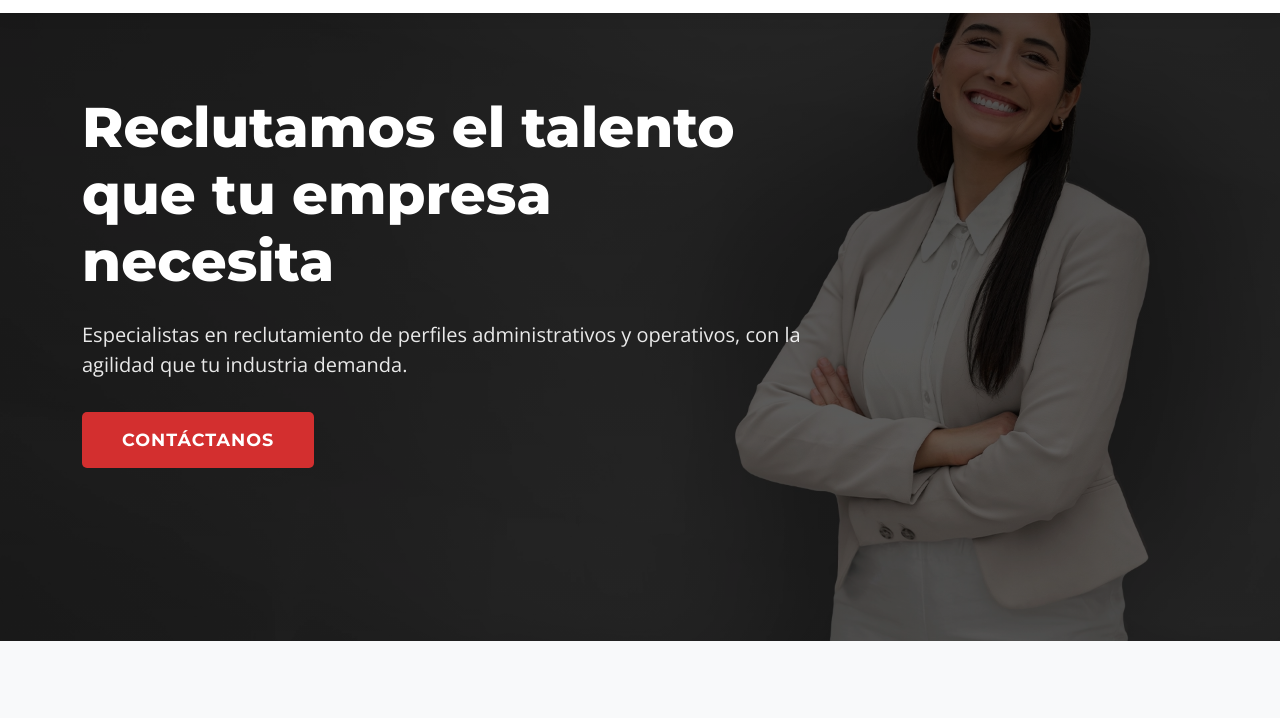
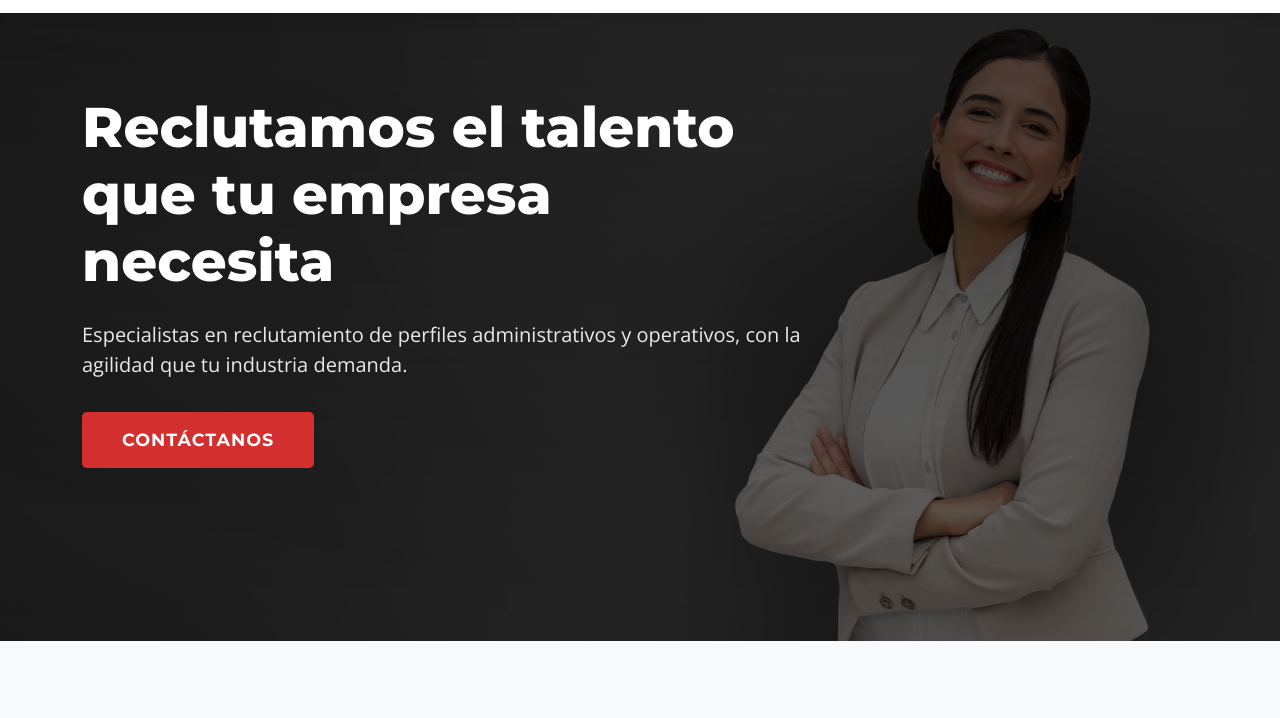
Before and after one commit to jesanchezfuturite/bullseye-lp, a plain HTML site: page index.html in a window 1280 px wide. Shown: the part 79-797 px from the top of the page. Drawn offline with nearby package versions, Linux system fonts and the light colour scheme.

Commit message:
espacio en la parte superior del background de hero

```diff
--- a/index.html
+++ b/index.html
@@ -71,6 +71,7 @@
             background: linear-gradient(rgba(0,0,0,0.7), rgba(0,0,0,0.6)), url('img/bullseye-hero.webp');
             background-size: cover;
             background-position: center top;
+            background-position-y:70px;
             height: 90vh;
             display: flex;
             align-items: center;
```
